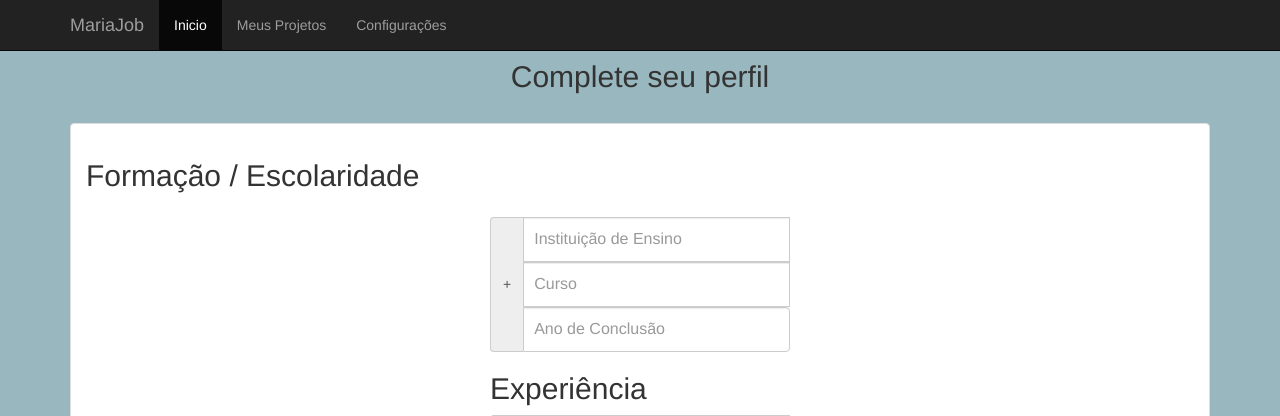
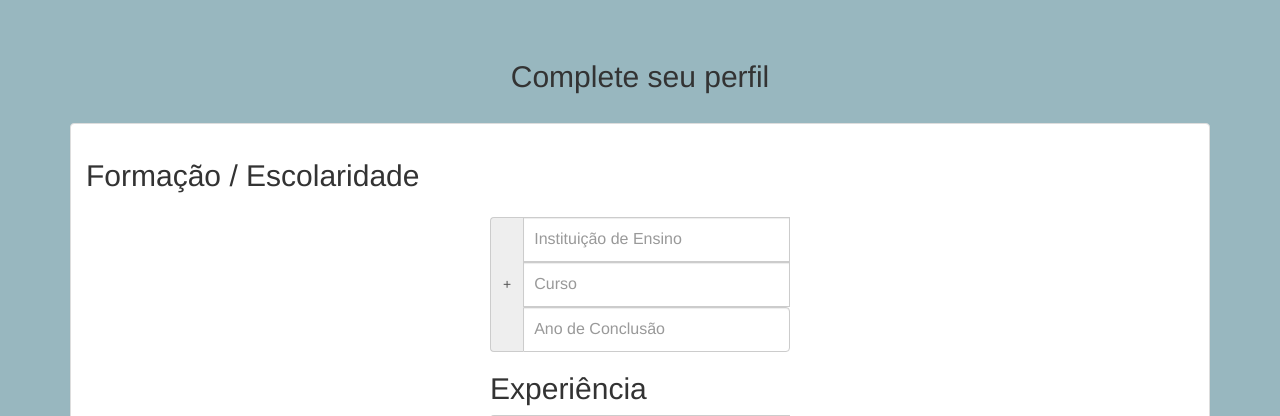
Before and after one commit to klimapires/lady-problems-constellations, a Django app: page /completa-perfil/ in a window 1280 px wide. Shown: the top 416 px of the page. Run offline with Django 3.2, Linux system fonts and the light colour scheme; some libraries are stand-ins or nearby versions.

Commit message:
alteracoes na nav bar da base.html

```diff
--- a/website/templates/website/base.html
+++ b/website/templates/website/base.html
@@ -36,7 +36,7 @@
     <div id="navbar" class="collapse navbar-collapse">
      <ul class="nav navbar-nav">
        <li class="active"><a href="">Inicio</a></li>
-       <li><a href="#about">Meus Projetos</a></li>
+       <li><a href="{% url 'contrata-buscapessoa' %}">Meus Projetos</a></li>
        <li><a href="#contact">Configurações</a></li>
      </ul>
     </div><!--/.nav-collapse -->
--- a/website/templates/website/completa_perfil.html
+++ b/website/templates/website/completa_perfil.html
@@ -1,26 +1,6 @@
 {% extends "website/base.html" %}
 
 {% block conteudo %}
-<nav class="navbar navbar-inverse navbar-fixed-top">
-<div class="container">
-<div class="navbar-header">
- <button type="button" class="navbar-toggle collapsed" data-toggle="collapse" data-target="#navbar" aria-expanded="false" aria-controls="navbar">
-   <span class="sr-only">Toggle navigation</span>
-   <span class="icon-bar"></span>
-   <span class="icon-bar"></span>
-   <span class="icon-bar"></span>
- </button>
- <a class="navbar-brand" href="">MariaJob</a>
-</div>
-<div id="navbar" class="collapse navbar-collapse">
- <ul class="nav navbar-nav">
-   <li class="active"><a href="">Inicio</a></li>
-   <li><a href="#about">Meus Projetos</a></li>
-   <li><a href="#contact">Configurações</a></li>
- </ul>
-</div><!--/.nav-collapse -->
-</div>
-</nav>
 	<div class="container">
 	  <h2 class="area">Complete seu perfil</h2>
 	  <br>
```
